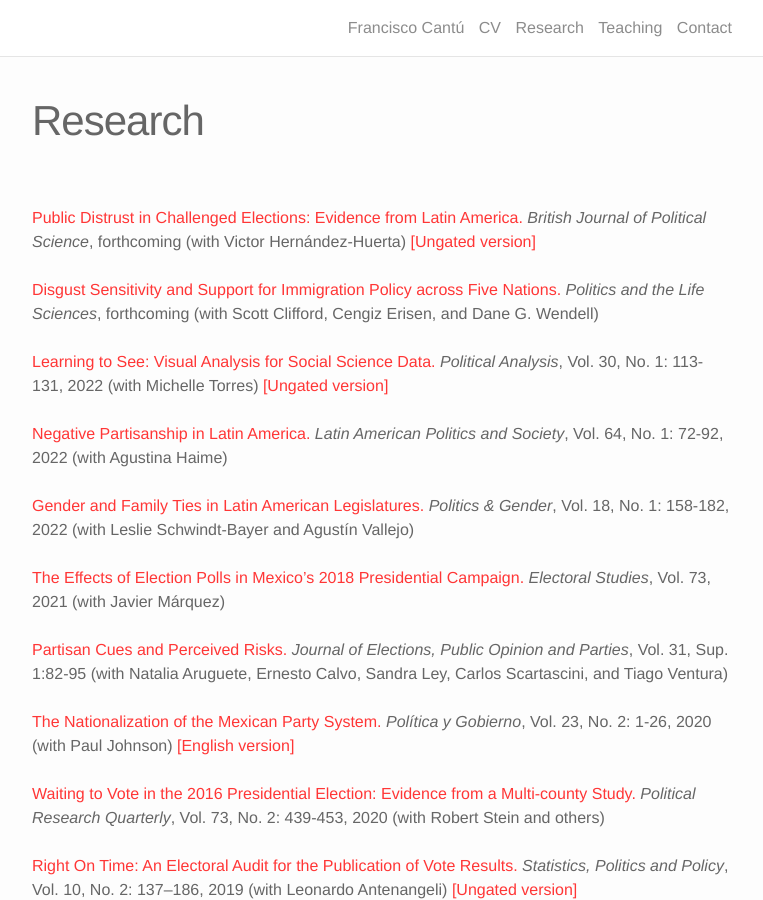
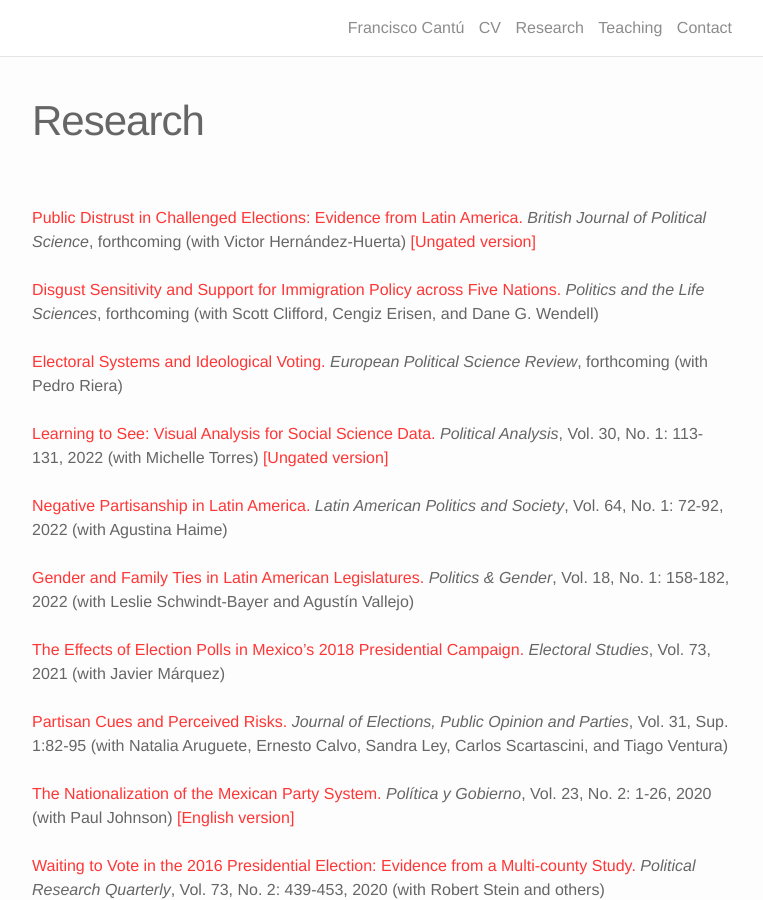
Before and after one commit to franciscocantu/franciscocantu.github.io, a Jekyll site: the page built from research.md, in a window 1280 px wide and 900 px high. Shown: the whole window, without its empty margins (258-1021 px from the left). Built offline with Jekyll 4.4.1, drawn with Linux system fonts in a browser that asks for light colours; nearby versions of some CDN libraries.

Commit message:
Update research.md

```diff
--- a/research.md
+++ b/research.md
@@ -10,10 +10,12 @@ forthcoming (with Victor Hernández-Huerta) <a href="/Papers/Public_distrust_BJP
 <br>
 <a href="https://doi.org/10.1017/pls.2022.6">Disgust Sensitivity and Support for Immigration Policy across Five Nations.</a> <i>Politics and the Life Sciences</i>, forthcoming (with Scott Clifford, Cengiz Erisen, and Dane G. Wendell)<br>
 <br>
+<a href="https://doi.org/10.1017/S1755773922000248">Electoral Systems and Ideological Voting.</a> <i>European Political Science Review</i>, forthcoming (with Pedro Riera)<br>
+<br>
 <a href="https://doi.org/10.1017/pan.2021.9">Learning to See: Visual Analysis for Social Science Data.</a> <i>Political Analysis</i>,
 Vol. 30, No. 1: 113-131, 2022 (with Michelle Torres) <a href="/Papers/LearningToSee_Final.pdf">[Ungated version]</a><br>
 <br>
-<a href="doi.org/10.1017/lap.2021.54">Negative Partisanship in Latin America.</a> <i>Latin American Politics and Society</i>,
+<a href="https://doi.org/10.1017/lap.2021.54">Negative Partisanship in Latin America.</a> <i>Latin American Politics and Society</i>,
 Vol. 64, No. 1: 72-92, 2022 (with Agustina Haime)<br>
 <br>
 <a href="https://doi.org/10.1017/S1743923X20000288">Gender and Family Ties in Latin American Legislatures.</a> <i>Politics & Gender</i>,
```
